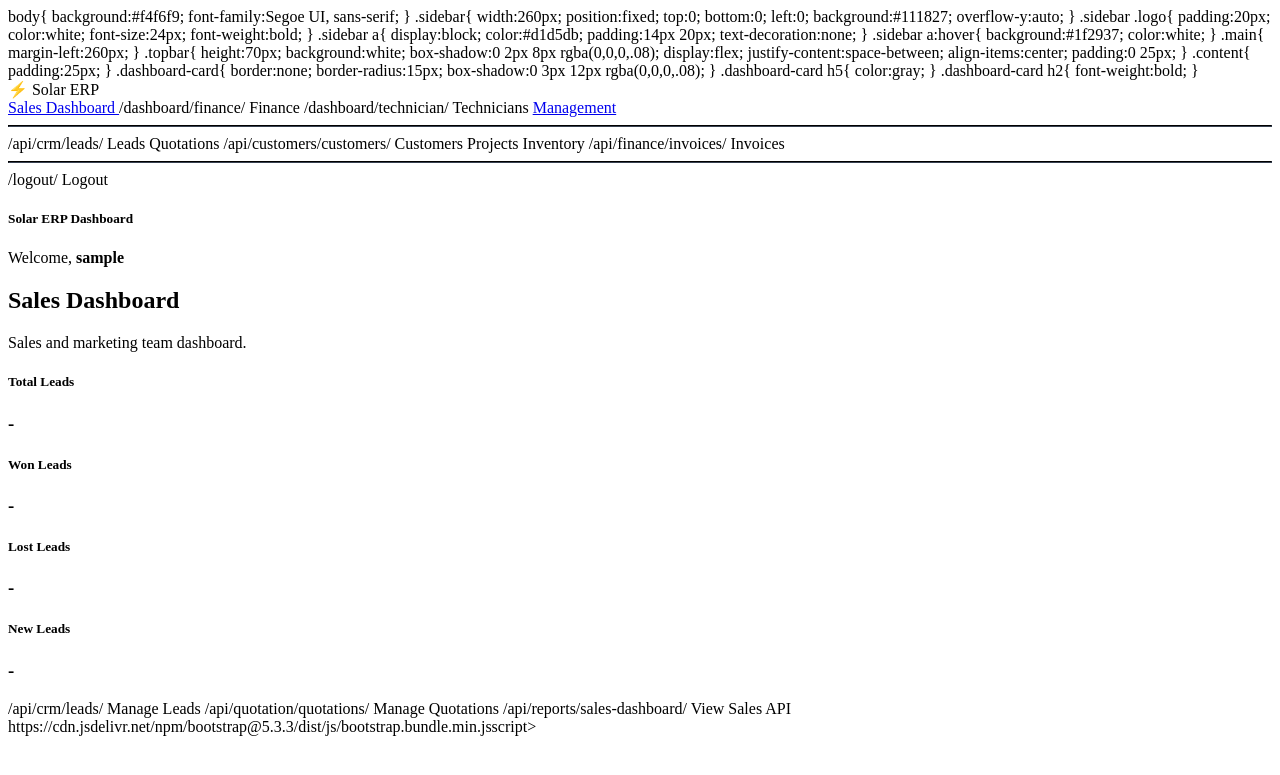
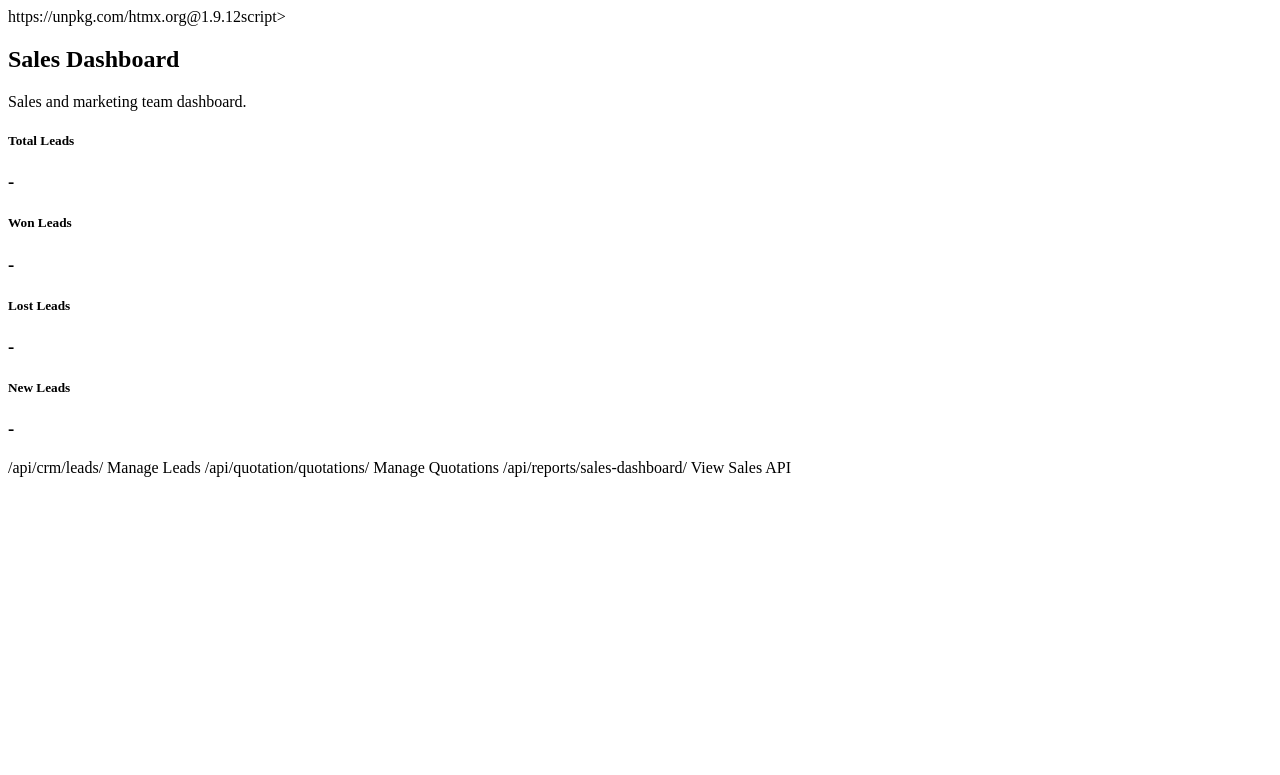
Before and after one commit to Manikiran96/solar-erp, a Django app: page /dashboard/sales/ in a window 1280 px wide. Shown: the top 775 px of the page. Run offline with Django 4.2, Linux system fonts and the light colour scheme; the visitor is signed in with stand-in values (Sample User, id 1); data that the repository does not hold is empty.

Commit message:
Update base.html

```diff
--- a/backend/templates/base.html
+++ b/backend/templates/base.html
@@ -1,180 +1,12 @@
 <!DOCTYPE html>
-<html lang="en">
+<html>
+<head>
+    <title>Django + HTMX</title>
 
-<head>
-
-<meta charset="UTF-8">
-<meta name="viewport" content="width=device-width, initial-scale=1">
-
-<title>Solar ERP</title>
-
-<link href="https://cdn.jsdelivr.net/npm/bootstrap@5.3.3/dist/css/n.css
-
-<link href="https://cdn.jsdelivr.net/npm/ons@1.11.3/font/bootstrap-icons.css
-
-<style>
-
-body{
-    background:#f4f6f9;
-    font-family:Segoe UI, sans-serif;
-}
-
-.sidebar{
-    width:260px;
-    position:fixed;
-    top:0;
-    bottom:0;
-    left:0;
-    background:#111827;
-    overflow-y:auto;
-}
-
-.sidebar .logo{
-    padding:20px;
-    color:white;
-    font-size:24px;
-    font-weight:bold;
-}
-
-.sidebar a{
-    display:block;
-    color:#d1d5db;
-    padding:14px 20px;
-    text-decoration:none;
-}
-
-.sidebar a:hover{
-    background:#1f2937;
-    color:white;
-}
-
-.main{
-    margin-left:260px;
-}
-
-.topbar{
-    height:70px;
-    background:white;
-    box-shadow:0 2px 8px rgba(0,0,0,.08);
-    display:flex;
-    justify-content:space-between;
-    align-items:center;
-    padding:0 25px;
-}
-
-.content{
-    padding:25px;
-}
-
-.dashboard-card{
-    border:none;
-    border-radius:15px;
-    box-shadow:0 3px 12px rgba(0,0,0,.08);
-}
-
-.dashboard-card h5{
-    color:gray;
-}
-
-.dashboard-card h2{
-    font-weight:bold;
-}
-
-</style>
-
+    https://unpkg.com/htmx.org@1.9.12script>
 </head>
-
 <body>
-
-<div class="sidebar">
-
-    <div class="logo">
-        ⚡ Solar ERP
-    </div>
-
-    <a href="//sales/
-        <i class="bi bi-speedometer2"></i>
-        Sales Dashboard
-    </a>
-
-    /dashboard/finance/
-        <i class="bi bi-cash-stack"></i>
-        Finance
-    </a>
-
-    /dashboard/technician/
-        <i class="bi bi-tools"></i>
-        Technicians
-    </a>
-
-    <a href="d/management/
-        <i class="bi bi-bar-chart"></i>
-        Management
-    </a>
-
-    <hr style="border-color:#374151">
-
-    /api/crm/leads/
-        <i class="bi bi-people"></i>
-        Leads
-    </a>
-
-    <api/quotation/quotations/
-        <i class="bi bi-file-earmark-pdf"></i>
-        Quotations
-    </a>
-
-    /api/customers/customers/
-        <i class="bi bi-building"></i>
-        Customers
-    </a>
-
-    <a hrefojects/projects/
-        <i class="bi bi-kanban"></i>
-        Projects
-    </a>
-
-    <api/inventory/items/
-        <i class="bi bi-box-seam"></i>
-        Inventory
-    </a>
-
-    /api/finance/invoices/
-        <i class="bi bi-receipt"></i>
-        Invoices
-    </a>
-
-    <hr style="border-color:#374151">
-
-    /logout/
-        <i class="bi bi-box-arrow-right"></i>
-        Logout
-    </a>
-
-</div>
-
-<div class="main">
-
-    <div class="topbar">
-
-        <h5>Solar ERP Dashboard</h5>
-
-        <div>
-            Welcome,
-            <strong>{{ request.user.username }}</strong>
-        </div>
-
-    </div>
-
-    <div class="content">
-        {% block content %}
-        {% endblock %}
-    </div>
-
-</div>
-
-https://cdn.jsdelivr.net/npm/bootstrap@5.3.3/dist/js/bootstrap.bundle.min.jsscript>
-
+    {% block content %}
+    {% endblock %}
 </body>
-
 </html>
```
